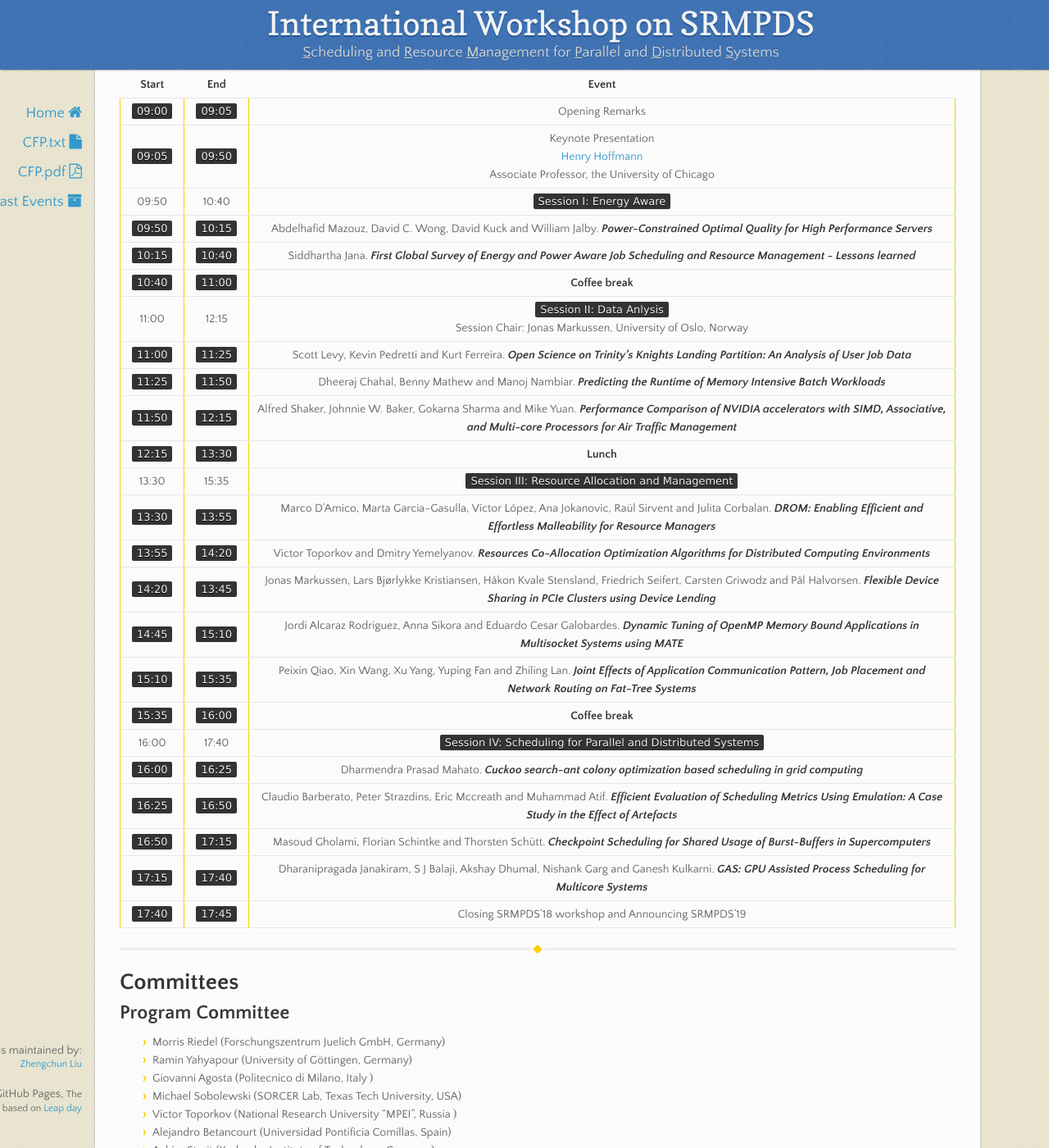
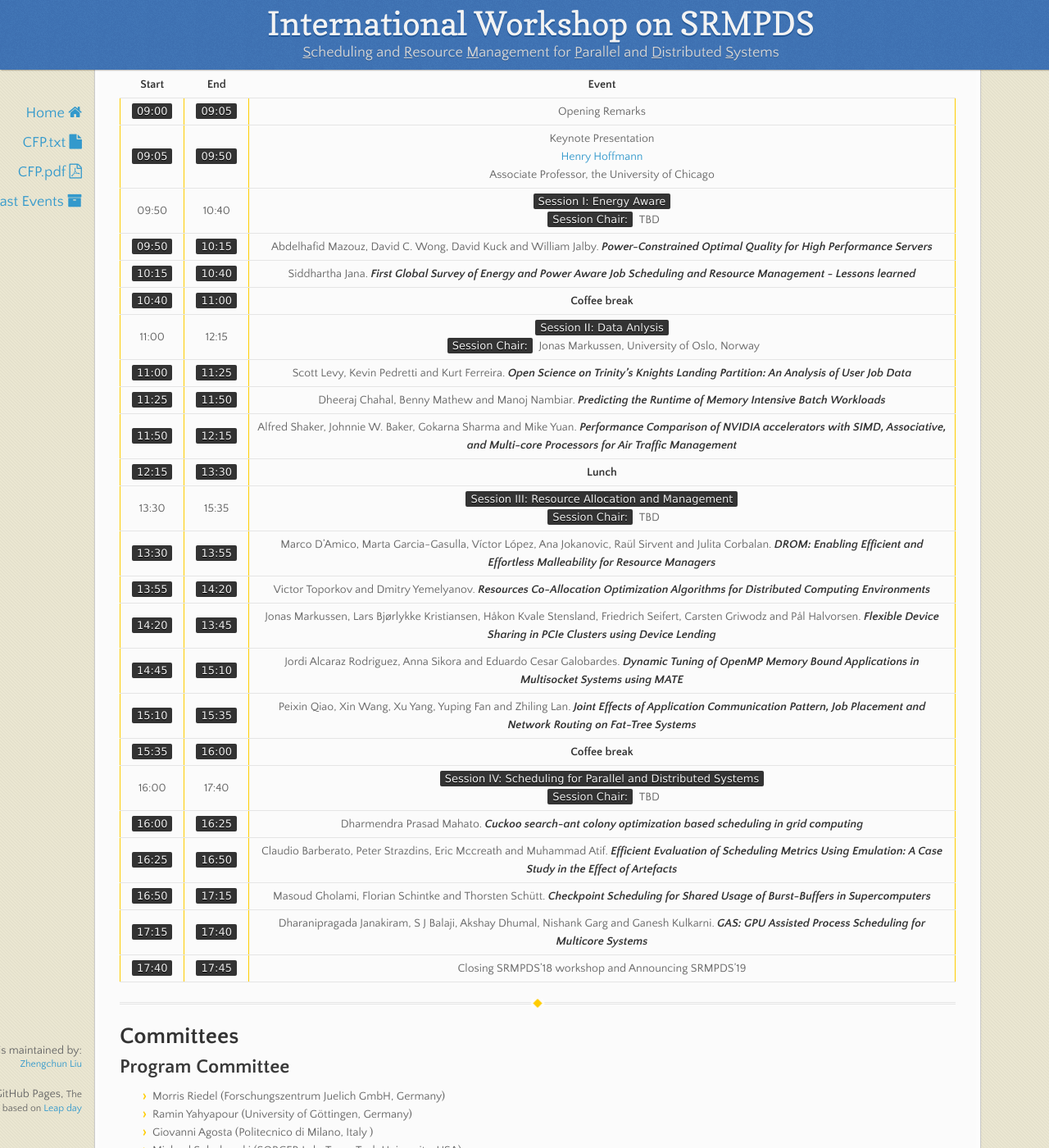
Before and after one commit to srmpds/srmpds.github.io, a Jekyll site: the page built from index.md, in a window 1280 px wide and 1400 px high, scrolled down 1391 px. Shown: the whole window at 82% size. Built offline with Jekyll 4.4.1, drawn with Linux system fonts in a browser that asks for light colours; nearby versions of some CDN libraries.

Commit message:
add, delete, polish etc.

```diff
--- a/index.md
+++ b/index.md
@@ -53,23 +53,23 @@ Events will be held on August 13, at the Erb Memorial Union of the University of
 | :---: | :---: | :----: |
 | `09:00` | `09:05` | Opening Remarks |
 | `09:05` | `09:50` | Keynote Presentation <br> [Henry Hoffmann](http://people.cs.uchicago.edu/~hankhoffmann/) <br> Associate Professor, the University of Chicago|
-| 09:50 | 10:40 | `Session I: Energy Aware` |
+| 09:50 | 10:40 | `Session I: Energy Aware` <br> `Session Chair:` TBD |
 | `09:50` | `10:15` | Abdelhafid Mazouz, David C. Wong, David Kuck and William Jalby. ___Power-Constrained Optimal Quality for High Performance Servers___ |
 | `10:15` | `10:40` | Siddhartha Jana. ___First Global Survey of Energy and Power Aware Job Scheduling and Resource Management - Lessons learned___ |
 | `10:40` | `11:00` | __Coffee break__ |
-| 11:00 | 12:15 | `Session II: Data Anlysis`<br> Session Chair: Jonas Markussen, University of Oslo, Norway |
+| 11:00 | 12:15 | `Session II: Data Anlysis`<br> `Session Chair:` Jonas Markussen, University of Oslo, Norway |
 | `11:00` | `11:25` | Scott Levy, Kevin Pedretti and Kurt Ferreira. ___Open Science on Trinity’s Knights Landing Partition: An Analysis of User Job Data___ |
 | `11:25` | `11:50` | Dheeraj Chahal, Benny Mathew and Manoj Nambiar. ___Predicting the Runtime of Memory Intensive Batch Workloads___ |
 | `11:50` | `12:15` | Alfred Shaker, Johnnie W. Baker, Gokarna Sharma and Mike Yuan. ___Performance Comparison of NVIDIA accelerators with SIMD, Associative, and Multi-core Processors for Air Traffic Management___ |
 | `12:15` | `13:30` | __Lunch__ |
-| 13:30 | 15:35 | `Session III: Resource Allocation and Management` |
+| 13:30 | 15:35 | `Session III: Resource Allocation and Management` <br> `Session Chair:` TBD |
 | `13:30` | `13:55` | Marco D'Amico, Marta Garcia-Gasulla, Víctor López, Ana Jokanovic, Raül Sirvent and Julita Corbalan. ___DROM: Enabling Efficient and Effortless Malleability for Resource Managers___ |
 | `13:55` | `14:20` | Victor Toporkov and Dmitry Yemelyanov. ___Resources Co-Allocation Optimization Algorithms for Distributed Computing Environments___ |
 | `14:20` | `13:45` | Jonas Markussen, Lars Bjørlykke Kristiansen, Håkon Kvale Stensland, Friedrich Seifert, Carsten Griwodz and Pål Halvorsen. ___Flexible Device Sharing in PCIe Clusters using Device Lending___ |
 | `14:45` | `15:10` | Jordi Alcaraz Rodriguez, Anna Sikora and Eduardo Cesar Galobardes. ___Dynamic Tuning of OpenMP Memory Bound Applications in Multisocket Systems using MATE___ |
 | `15:10` | `15:35` | Peixin Qiao, Xin Wang, Xu Yang, Yuping Fan and Zhiling Lan. ___Joint Effects of Application Communication Pattern, Job Placement and Network Routing on Fat-Tree Systems___ |
 | `15:35` | `16:00` | __Coffee break__ |
-| 16:00 | 17:40 | `Session IV: Scheduling for Parallel and Distributed Systems` |
+| 16:00 | 17:40 | `Session IV: Scheduling for Parallel and Distributed Systems` <br> `Session Chair:` TBD |
 | `16:00` | `16:25` | Dharmendra Prasad Mahato. ___Cuckoo search-ant colony optimization based scheduling in grid computing___ |
 | `16:25` | `16:50` | Claudio Barberato, Peter Strazdins, Eric Mccreath and Muhammad Atif. ___Efficient Evaluation of Scheduling Metrics Using Emulation: A Case Study in the Effect of Artefacts___ |
 | `16:50` | `17:15` | Masoud Gholami, Florian Schintke and Thorsten Schütt. ___Checkpoint Scheduling for Shared Usage of Burst-Buffers in Supercomputers___ |
```
